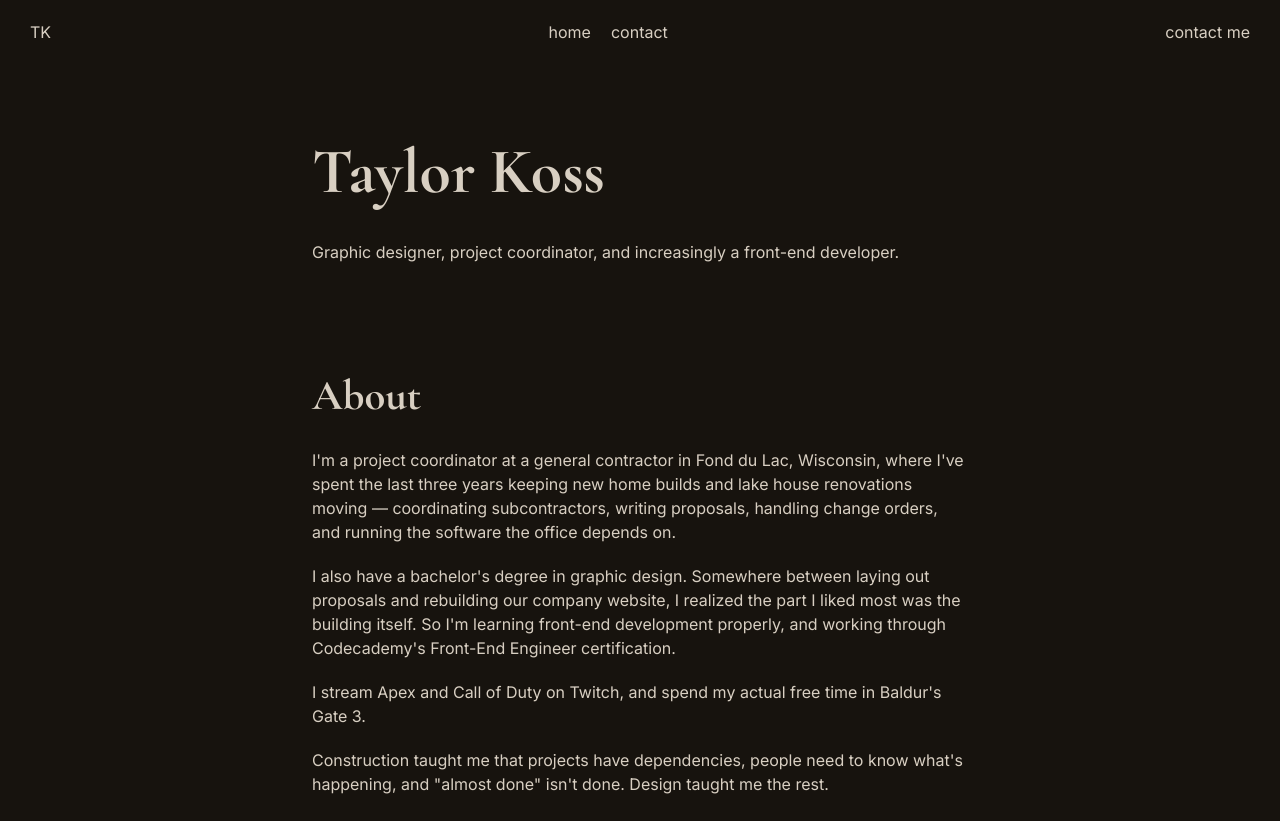
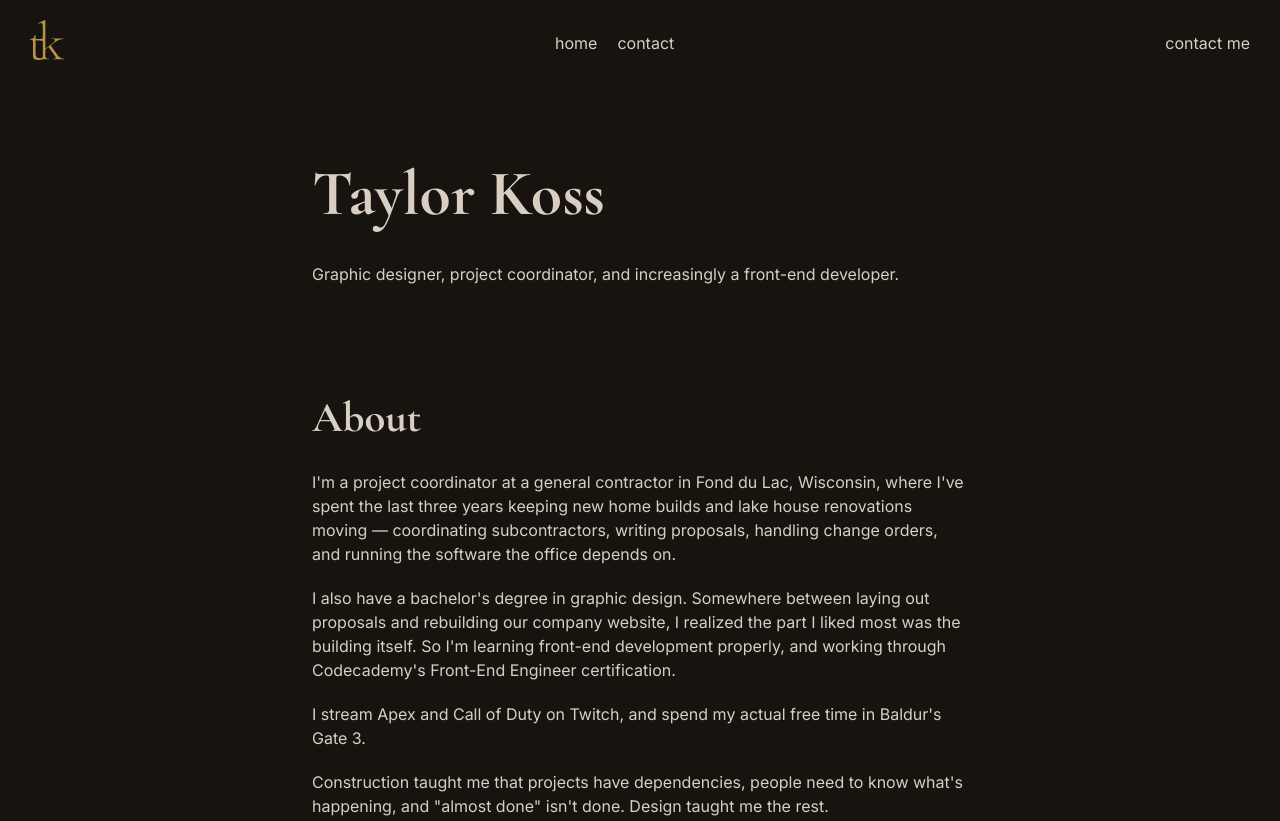
Before and after one commit to tk0ss/tk0ss.github.io, a plain HTML site: page index.html in a window 1280 px wide. Shown: the top 821 px of the page. Drawn offline with nearby package versions, Linux system fonts and the light colour scheme.

Commit message:
Add tk logo to header

```diff
--- a/index.html
+++ b/index.html
@@ -16,7 +16,7 @@
   <body>
     <header>
       <!--logo, add a link with href, img with src and alt below-->
-      <a href="index.html">TK</a>
+      <a href="index.html"><img src="./images/tk-gold.svg" alt="Taylor Koss" class="logo"></a>
       <!--primary navigation-->
       <nav>
         <ul>
--- a/styles/style.css
+++ b/styles/style.css
@@ -64,6 +64,10 @@ header {
   padding: 20px 30px;
 }
 
+.logo {
+  height: 40px;
+}
+
 footer {
   display: flex;
   justify-content: space-between;
```
Also changed, not shown: images/tk-black.svg (added), images/tk-cream.svg (added), images/tk-gold.svg (added).
